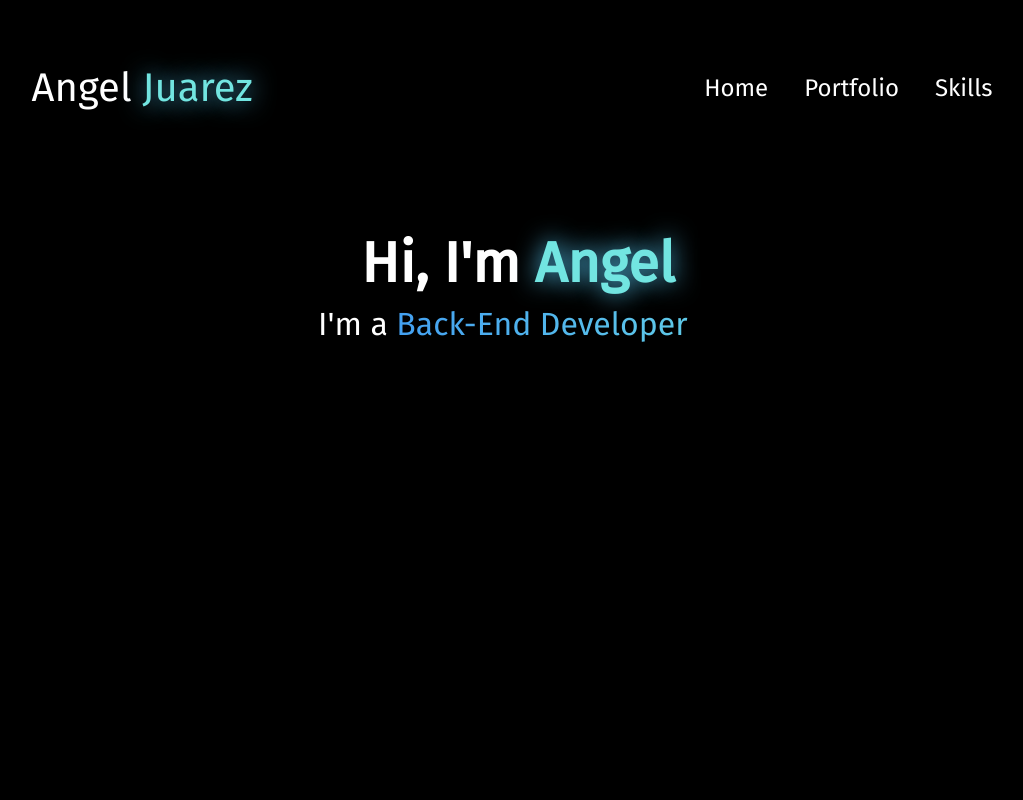
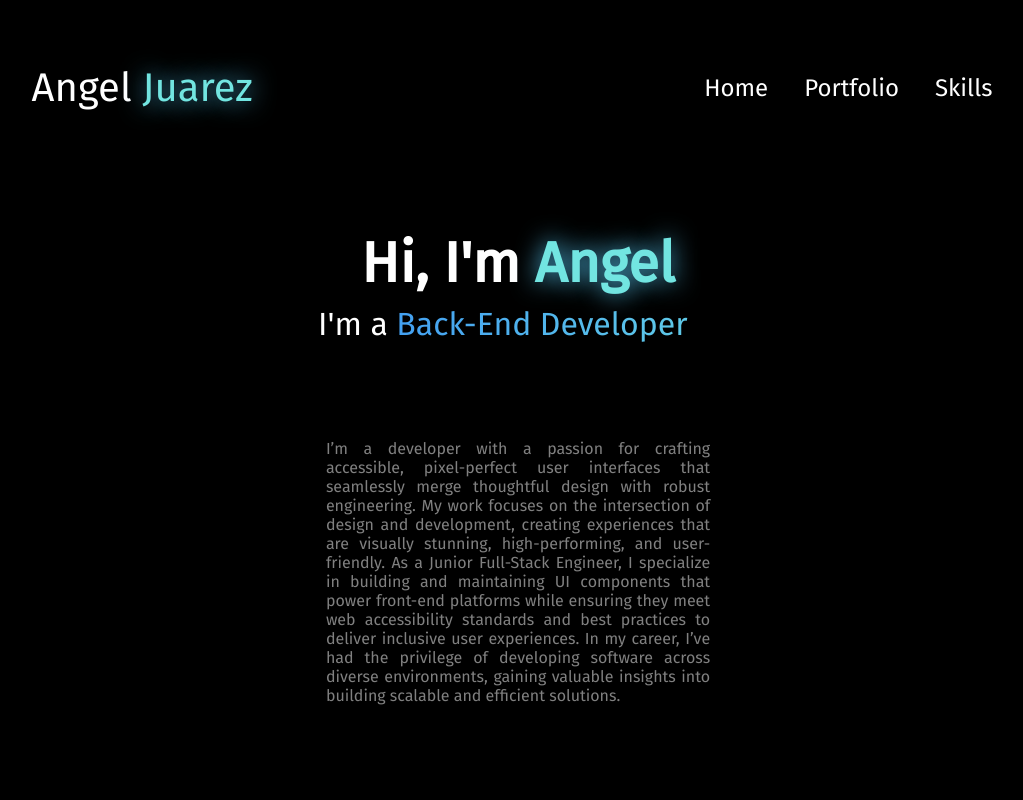
Before and after one commit to ajuarezse/website, a React (Vite) app: page / in a window 1280 px wide. Shown: the top 800 px of the page, without its empty margins (122-1145 px from the left). Built offline with nearby package versions, Linux system fonts and the light colour scheme.

Commit message:
center and fade in

```diff
--- a/src/components/Main/Main.css
+++ b/src/components/Main/Main.css
@@ -69,3 +69,16 @@
     opacity: 0;
   }
 }
+
+.main__about {
+  color: grey;
+  width: 40%;
+  text-align: justify;
+  padding: 80px 0px;
+}
+
+.main__content {
+  display: flex;
+  justify-content: center;
+  animation: fadeIn 2s ease-in-out;
+}
--- a/src/components/Main/Main.jsx
+++ b/src/components/Main/Main.jsx
@@ -25,6 +25,21 @@ function Main() {
           />
         </span>
       </p>
+      <section className="main__content">
+        <p className="main__about">
+          I’m a developer with a passion for crafting accessible, pixel-perfect
+          user interfaces that seamlessly merge thoughtful design with robust
+          engineering. My work focuses on the intersection of design and
+          development, creating experiences that are visually stunning,
+          high-performing, and user-friendly. As a Junior Full-Stack Engineer, I
+          specialize in building and maintaining UI components that power
+          front-end platforms while ensuring they meet web accessibility
+          standards and best practices to deliver inclusive user experiences. In
+          my career, I’ve had the privilege of developing software across
+          diverse environments, gaining valuable insights into building scalable
+          and efficient solutions.
+        </p>
+      </section>
     </main>
   );
 }
```
